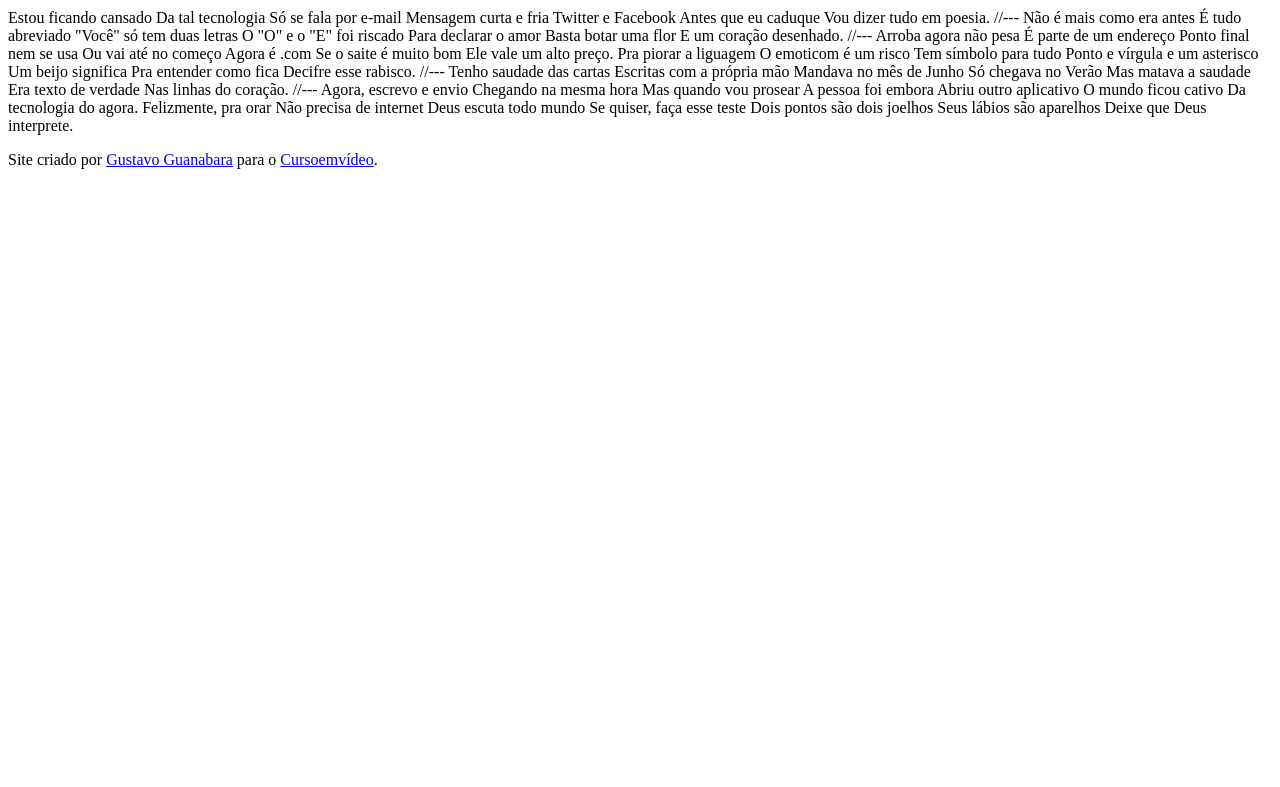
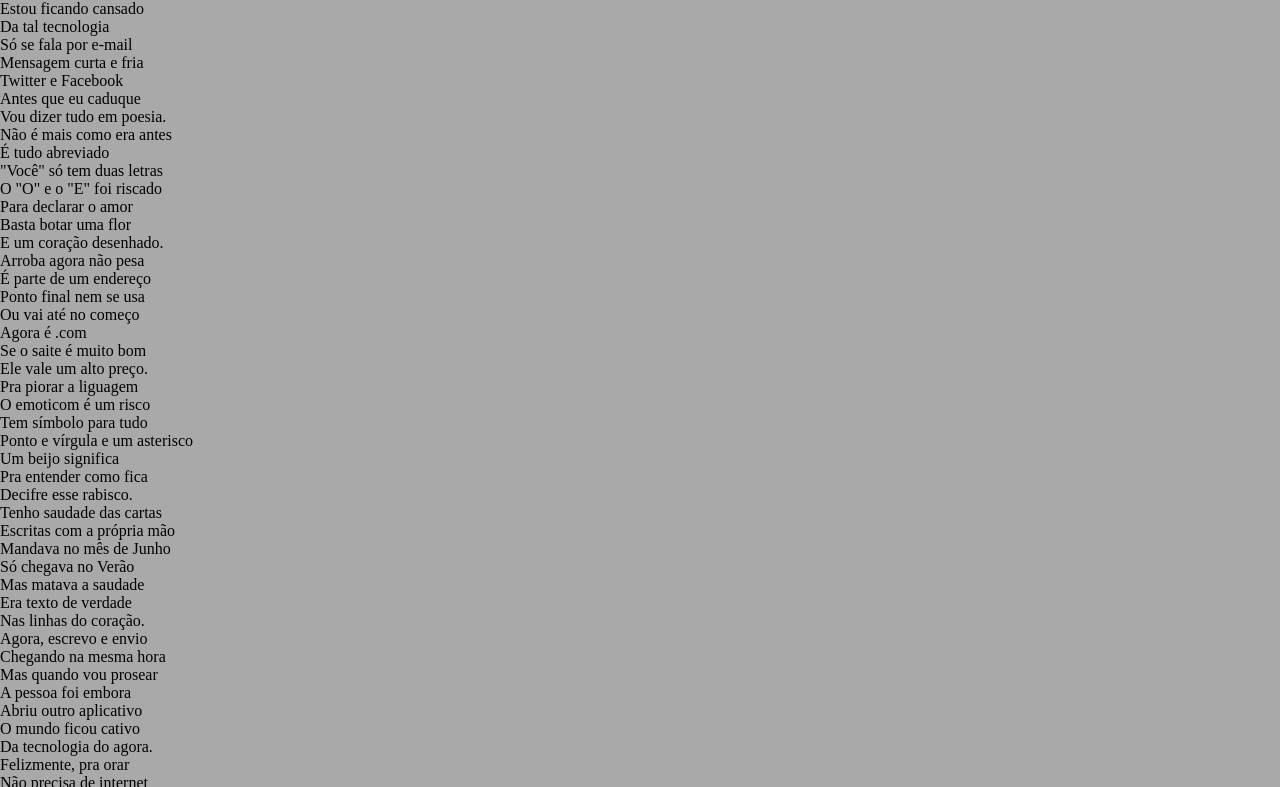
Before and after one commit to mheloisam/html-css, a plain HTML site: page desafio-cordel/index.html in a window 1280 px wide. Shown: the part 105-892 px from the top of the page. Before the commit the page ends 800 px from the top, so only its background shows below. Drawn offline with Linux system fonts and the light colour scheme.

Commit message:
iniciando desafio cordel

```diff
--- /dev/null
+++ b/desafio-cordel/estilo/style.css
@@ -0,0 +1,22 @@
+@charset "UTF-8";
+
+* {
+    margin: 0px;
+    padding: 0px;
+}
+
+html,
+body {
+    min-height: 100vh;
+    background-color: darkgray;
+}
+
+header {
+    background-color: black;
+    color: white;
+    text-align: center;
+}
+
+header>h1 {
+    padding-top: 50px;
+}
--- a/desafio-cordel/index.html
+++ b/desafio-cordel/index.html
@@ -5,6 +5,7 @@
     <meta charset="UTF-8">
     <meta name="viewport" content="width=device-width, initial-scale=1.0">
     <title>Cordel moderno</title>
+    <link rel="stylesheet" href="estilo/style.css">
 </head>
 
 <body>
@@ -13,69 +14,85 @@
         <p>Por <a href="https://www.recantodasletras.com.br/poesias/3186743" target="_blank">Milton Duarte</a></p>
     </header>
 
-    Estou ficando cansado
-    Da tal tecnologia
-    Só se fala por e-mail
-    Mensagem curta e fria
-    Twitter e Facebook
-    Antes que eu caduque
-    Vou dizer tudo em poesia.
+    <section class="normal">
+        <p>
+            Estou ficando cansado <br>
+            Da tal tecnologia <br>
+            Só se fala por e-mail <br>
+            Mensagem curta e fria <br>
+            Twitter e Facebook <br>
+            Antes que eu caduque <br>
+            Vou dizer tudo em poesia.
+        </p>
+    </section>
 
-    //---
+    <section class="imagem">
+        <p>
+            Não é mais como era antes <br>
+            É tudo abreviado <br>
+            "Você" só tem duas letras <br>
+            O "O" e o "E" foi riscado <br>
+            Para declarar o amor <br>
+            Basta botar uma flor <br>
+            E um coração desenhado.
+        </p>
+    </section>
 
-    Não é mais como era antes
-    É tudo abreviado
-    "Você" só tem duas letras
-    O "O" e o "E" foi riscado
-    Para declarar o amor
-    Basta botar uma flor
-    E um coração desenhado.
+    <section class="normal">
+        <p>
+            Arroba agora não pesa <br>
+            É parte de um endereço <br>
+            Ponto final nem se usa <br>
+            Ou vai até no começo <br>
+            Agora é .com <br>
+            Se o saite é muito bom <br>
+            Ele vale um alto preço. <br>
+        </p>
 
-    //---
+        <p>
+            Pra piorar a liguagem <br>
+            O emoticom é um risco <br>
+            Tem símbolo para tudo <br>
+            Ponto e vírgula e um asterisco <br>
+            Um beijo significa <br>
+            Pra entender como fica <br>
+            Decifre esse rabisco.
+        </p>
+    </section>
 
-    Arroba agora não pesa
-    É parte de um endereço
-    Ponto final nem se usa
-    Ou vai até no começo
-    Agora é .com
-    Se o saite é muito bom
-    Ele vale um alto preço.
+    <section class="imagem">
+        <p>
+            Tenho saudade das cartas <br>
+            Escritas com a própria mão <br>
+            Mandava no mês de Junho <br>
+            Só chegava no Verão <br>
+            Mas matava a saudade <br>
+            Era texto de verdade <br>
+            Nas linhas do coração.
+        </p>
+    </section>
 
-    Pra piorar a liguagem
-    O emoticom é um risco
-    Tem símbolo para tudo
-    Ponto e vírgula e um asterisco
-    Um beijo significa
-    Pra entender como fica
-    Decifre esse rabisco.
+    <section class="normal">
+        <p>
+            Agora, escrevo e envio <br>
+            Chegando na mesma hora <br>
+            Mas quando vou prosear <br>
+            A pessoa foi embora <br>
+            Abriu outro aplicativo <br>
+            O mundo ficou cativo <br>
+            Da tecnologia do agora. <br>
+        </p>
 
-    //---
-
-    Tenho saudade das cartas
-    Escritas com a própria mão
-    Mandava no mês de Junho
-    Só chegava no Verão
-    Mas matava a saudade
-    Era texto de verdade
-    Nas linhas do coração.
-
-    //---
-
-    Agora, escrevo e envio
-    Chegando na mesma hora
-    Mas quando vou prosear
-    A pessoa foi embora
-    Abriu outro aplicativo
-    O mundo ficou cativo
-    Da tecnologia do agora.
-
-    Felizmente, pra orar
-    Não precisa de internet
-    Deus escuta todo mundo
-    Se quiser, faça esse teste
-    Dois pontos são dois joelhos
-    Seus lábios são aparelhos
-    Deixe que Deus interprete.
+        <p>
+            Felizmente, pra orar <br>
+            Não precisa de internet <br>
+            Deus escuta todo mundo <br>
+            Se quiser, faça esse teste <br>
+            Dois pontos são dois joelhos <br>
+            Seus lábios são aparelhos <br>
+            Deixe que Deus interprete.
+        </p>
+    </section>
 
     <footer>
         <p>Site criado por <a href="https://github.com/gustavoguanabara/" target="_blank">Gustavo Guanabara</a> para o
```
